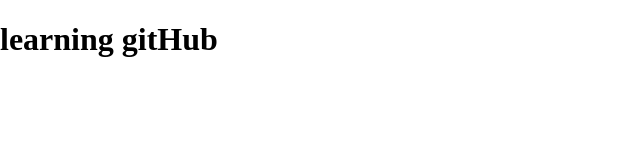
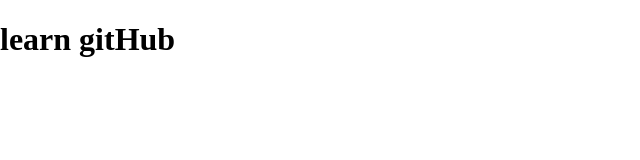
Before and after one commit to iamanishh/learning-git, a plain HTML site: page index.html in a window 1280 px wide. Shown: the whole page, without its empty margins (0-640 px from the left). Drawn offline with Linux system fonts and the light colour scheme.

Commit message:
change learning to learn

```diff
--- a/index.html
+++ b/index.html
@@ -7,6 +7,6 @@
     <title>learning git</title>
   </head>
   <body>
-    <h1>learning gitHub</h1>
+    <h1>learn gitHub</h1>
   </body>
 </html>
```
